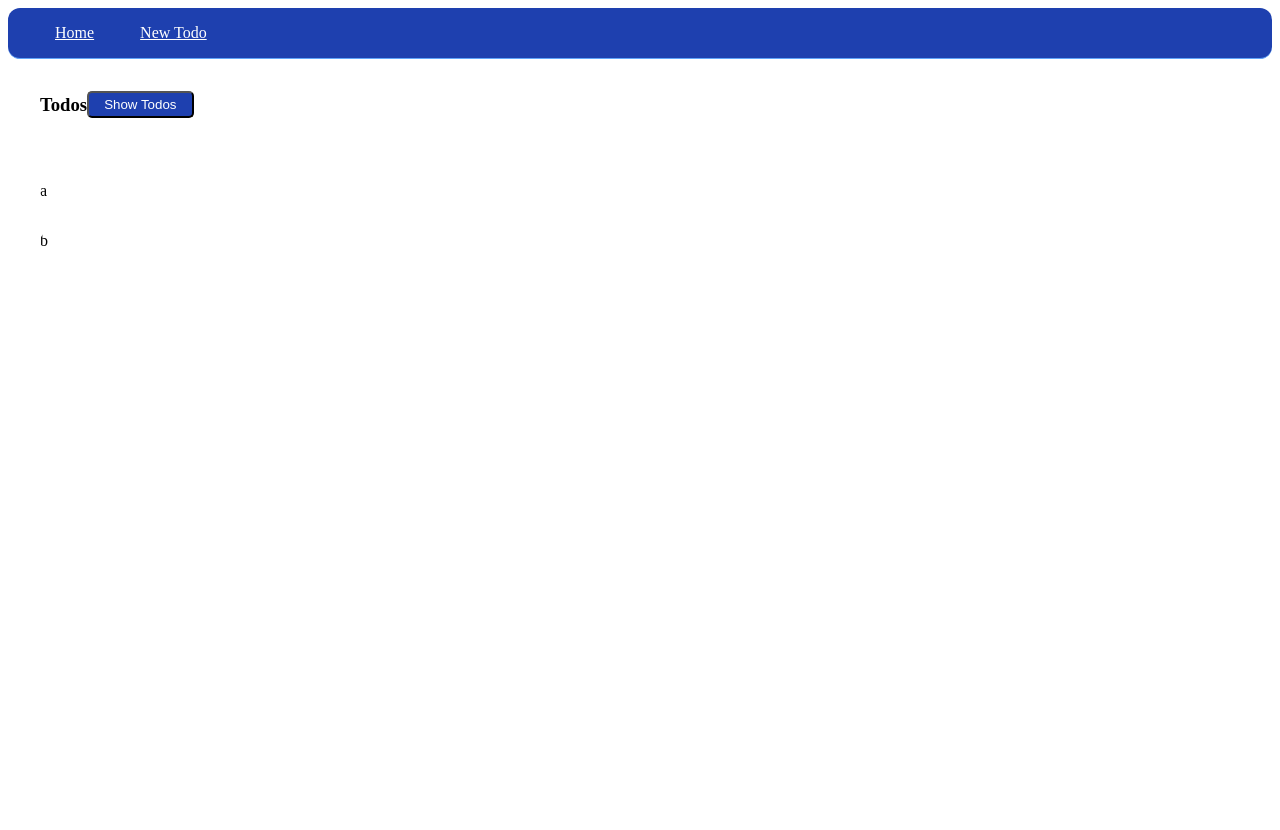
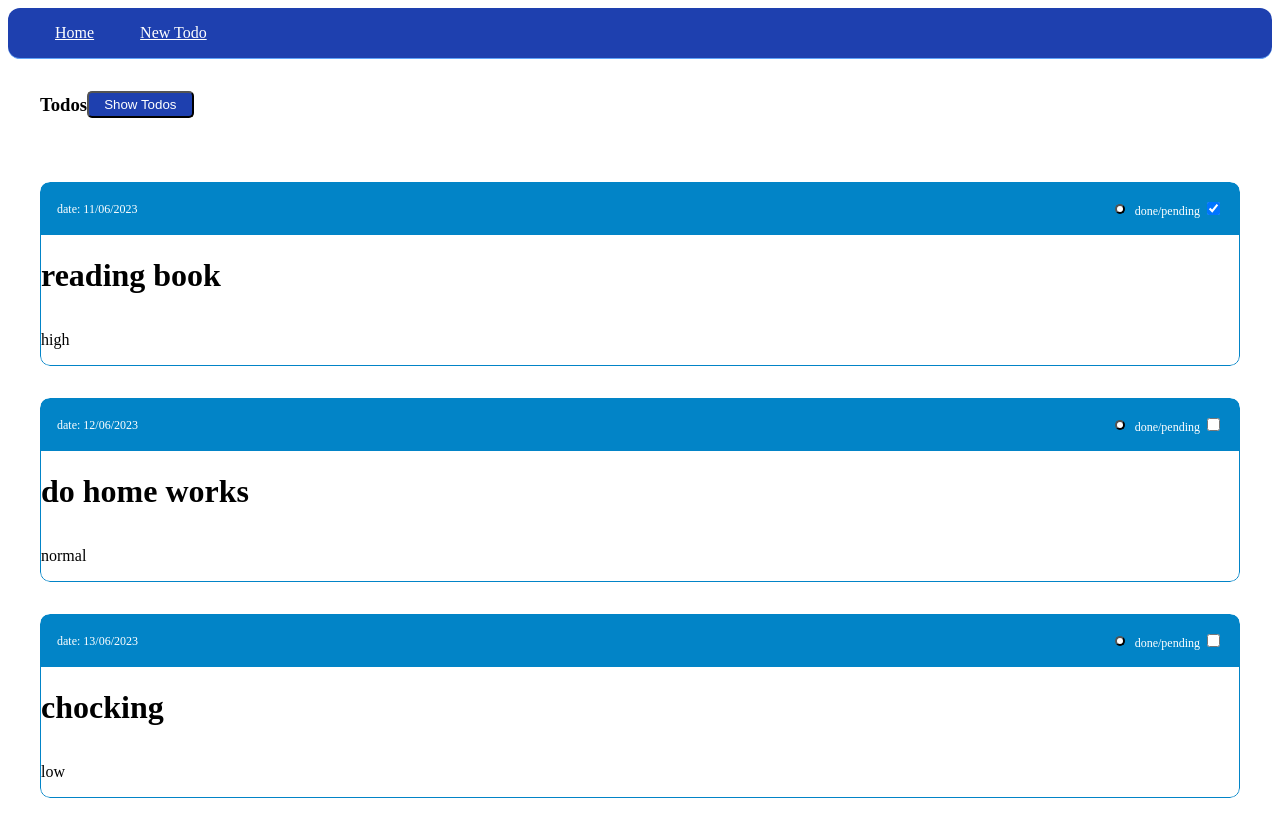
Before and after one commit to AliFarmaniDev/vue-todoApp, a Vue app: page / in a window 1280 px wide. Before the commit the page ends 800 px from the top, so only its background shows below. Built offline with nearby package versions, Linux system fonts and the light colour scheme.

Commit message:
styling todo components and add som data

```diff
--- a/src/components/TodoItem.vue
+++ b/src/components/TodoItem.vue
@@ -9,11 +9,65 @@ defineProps({
 </script>
 
 <template>
-  <div>
-    <div>
-      {{ todo.title }}
+  <div class="content">
+    <div class="header">
+      <span>date: {{ todo.createdAt }}</span>
+      <div class="action">
+        <button class="material-icons delete"></button>
+        <label class="container">
+          done/pending
+          <input type="checkbox" :checked="todo.done">
+          <span class="check-mark"></span>
+        </label>
+      </div>
     </div>
+    <h1>{{ todo.title }}</h1>
+    <p>{{ todo.priority }}</p>
   </div>
 </template>
 
-<style lang="css" scoped></style>
+<style lang="scss" scoped>
+.content {
+  border: 1px solid #0284c7;
+  display: flex;
+  flex-direction: column;
+  border-radius: 10px;
+}
+.header {
+  font-size: 12px;
+  background-color: #0284c7;
+  padding: 1rem;
+  display: flex;
+  justify-content: space-between;
+  align-items: center;
+  color: #fff;
+  button{
+    border-radius: 30px;
+  }
+  .action {
+    display: flex;
+    align-items: center;
+    gap: 10px;
+  }
+  div .delete{
+    font-size: 20px;
+    padding: 3px;
+    background-color: #fff;
+    color: #ef4444;
+  }
+  h1{
+    padding: 1rem;
+  }
+  p {
+    padding: 10px;
+    font-weight: 300;
+    background-color: #0284c7;
+    width: 80px;
+    margin: 10px;
+    display: flex;
+    justify-content: center;
+    align-items: center;
+    border-radius: 50px;
+  }
+}
+</style>
--- a/src/views/HomeView.vue
+++ b/src/views/HomeView.vue
@@ -4,13 +4,24 @@ import Warpper from '@/components/Warpper.vue';
 const todos = [
   {
     id: 1,
-    title: 'a',
+    title: 'reading book',
     done: true,
+    createdAt: "11/06/2023",
+    priority: "high"
   },
   {
     id: 2,
-    title: 'b',
+    title: 'do home works',
     done: false,
+    createdAt: "12/06/2023",
+    priority: "normal",
+  },
+  {
+    id: 3,
+    title: 'chocking',
+    done: false,
+    createdAt: "13/06/2023",
+    priority: "low",
   },
 ]
 </script>
```
